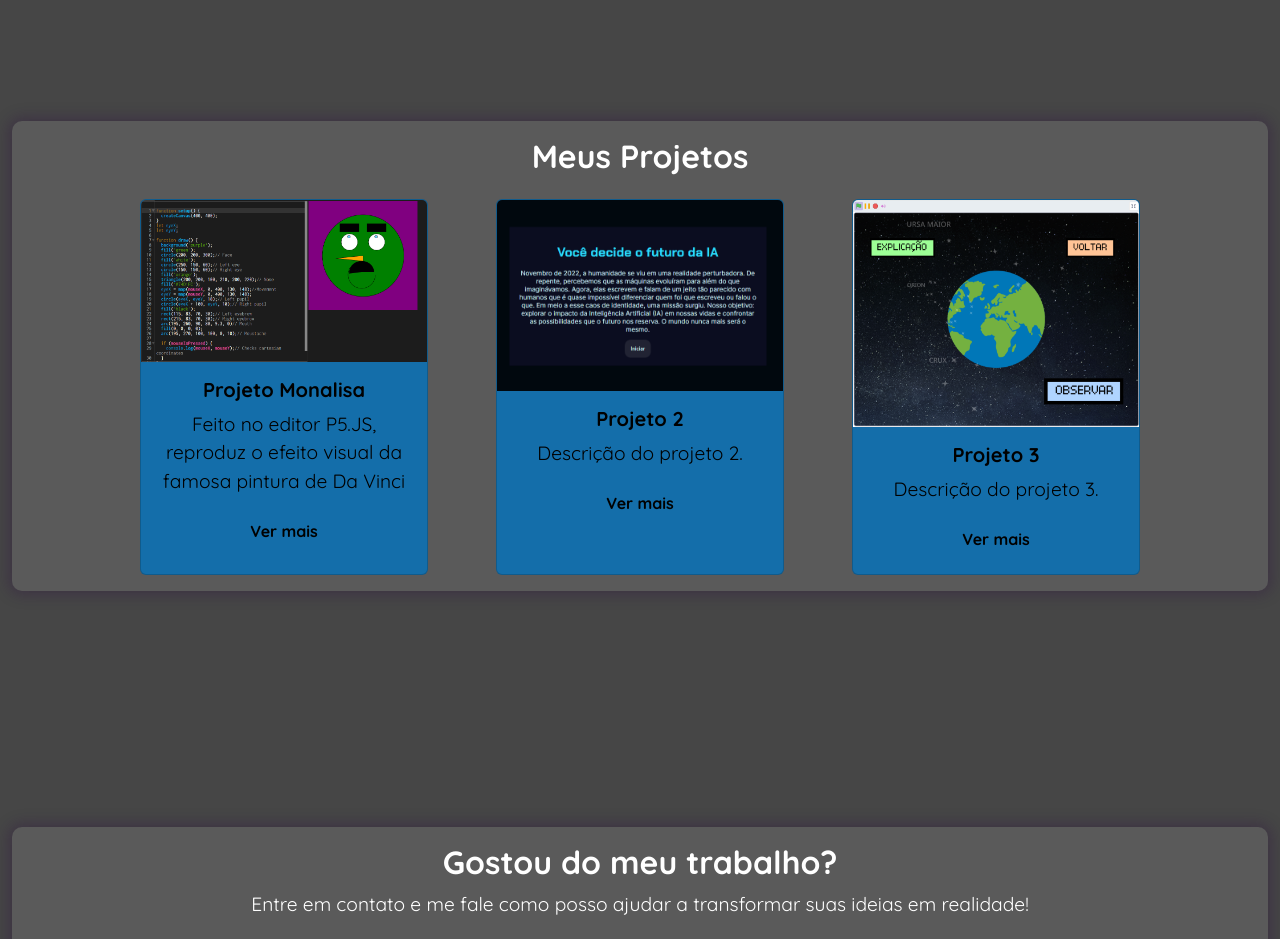
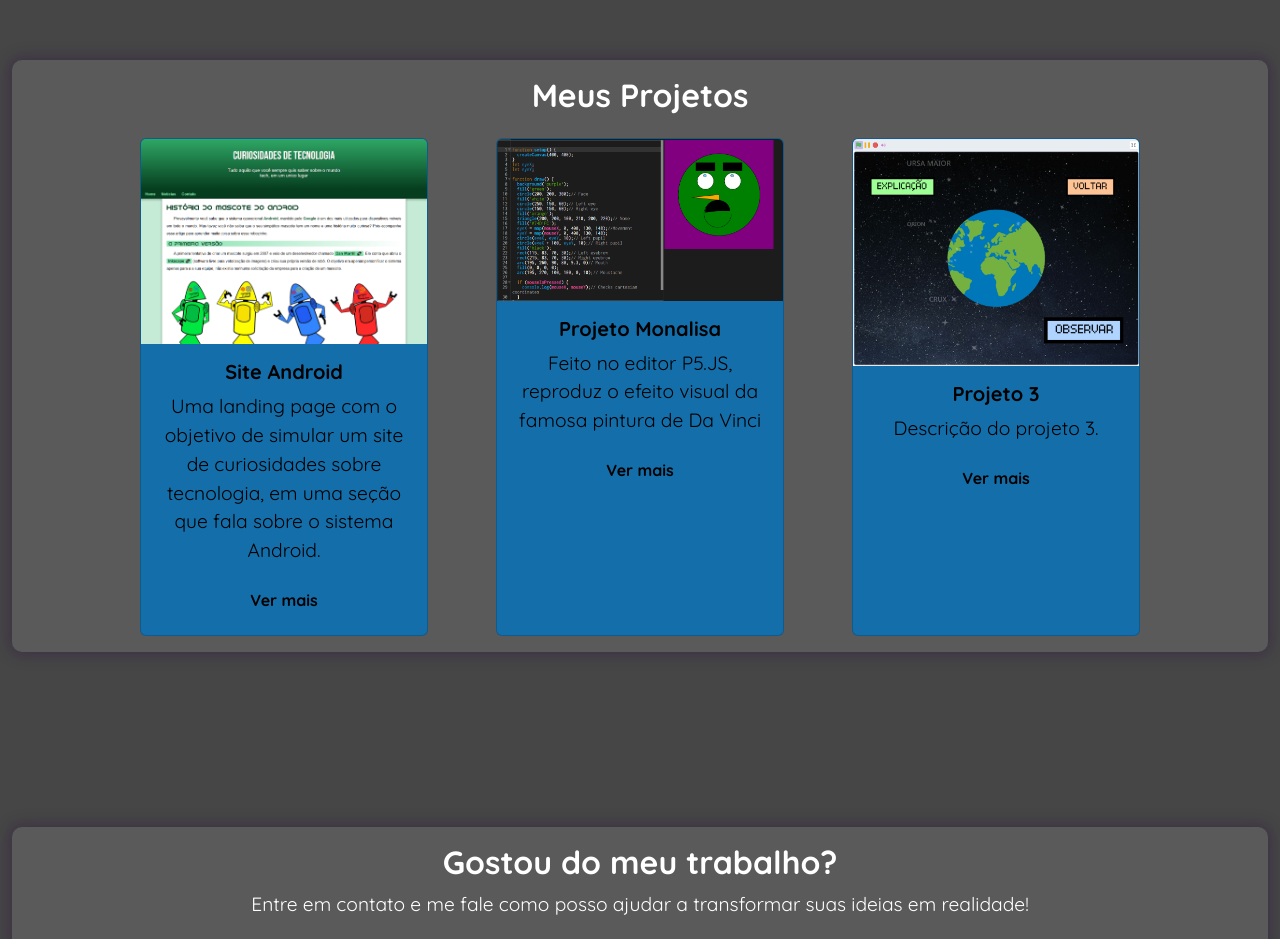
Before and after one commit to PedroMantovaniAL/PJT-PortifolioDigital, a plain HTML site: page index.html in a window 1280 px wide. Shown: the part 1440-2379 px from the top of the page. Drawn offline with nearby package versions, Linux system fonts and the light colour scheme.

Commit message:
updated projects

```diff
--- a/index.html
+++ b/index.html
@@ -117,10 +117,10 @@
                 <div class="card-wrapper">
                     <div class="col-sm-6 col-md-6 col-lg-4 mt-4 d-flex justify-content-center">
                         <div class="card">
-                            <img src="images/PJT-Monalisa.png" class="card-img-top" alt="Projeto 1">
+                            <img src="images/SiteAndroid.png" class="card-img-top" alt="Projeto 1">
                             <div class="card-body">
-                                <h5 class="card-title">Projeto Monalisa</h5>
-                                <p class="card-text">Feito no editor P5.JS, reproduz o efeito visual da famosa pintura de Da Vinci</p>
+                                <h5 class="card-title">Site Android</h5>
+                                <p class="card-text">Uma landing page com o objetivo de simular um site de curiosidades sobre tecnologia, em uma seção que fala sobre o sistema Android.</p>
                                 <button type="button" class="btn btn-link text-decoration-none" data-bs-toggle="modal" data-bs-target="#project1Modal">Ver mais</button>
                             </div>
                         </div>
@@ -129,10 +129,10 @@
                 <div class="card-wrapper">
                     <div class="col-sm-6 col-md-6 col-lg-4 mt-4 d-flex justify-content-center">
                         <div class="card">
-                            <img src="images/projeto-2.png" class="card-img-top" alt="Projeto 2">
+                            <img src="images/PJT-Monalisa.png" class="card-img-top" alt="Projeto 2">
                             <div class="card-body">
-                                <h5 class="card-title">Projeto 2</h5>
-                                <p class="card-text">Descrição do projeto 2.</p>
+                                <h5 class="card-title">Projeto Monalisa</h5>
+                                <p class="card-text">Feito no editor P5.JS, reproduz o efeito visual da famosa pintura de Da Vinci</p>
                                 <button type="button" class="btn btn-link text-decoration-none" data-bs-toggle="modal" data-bs-target="#project2Modal">Ver mais</button>
                             </div>
                         </div>
@@ -159,16 +159,16 @@
         <div class="modal-dialog">
             <div class="modal-content">
                 <div class="modal-header">
-                    <h5 class="modal-title">Projeto Monalisa</h5>
+                    <h5 class="modal-title">Site Android</h5>
                     <button type="button" class="btn-close" data-bs-dismiss="modal" aria-label="Close"></button>
                 </div>
                 <div class="modal-body">
-                    <p>Feito no editor P5.JS, reproduz o efeito visual da famosa pintura de Da Vinci. Usando métodos internos do editor, crio um efeito de olhos se movendo a medida que o mouse se movimenta pela tela.</p>
-                    <img src="images/PJT-Monalisa.png" class="img-fluid w-100" alt="Imagem representativa do projeto de uma biblioteca online">
+                    <p>Uma landing page com o objetivo de simular um site de curiosidades sobre tecnologia, em uma seção que fala sobre o sistema Android.</p>
+                    <img src="images/SiteAndroid.png" class="img-fluid w-100" alt="Imagem representativa do projeto de uma landing page sobre Android">
                 </div>
                 <div class="modal-footer">
-                    <a href="https://editor.p5js.org/pedro_mantovani/full/YIl0NZTLs" target="_blank">Ver projeto completo</a>
-                    <a href="https://editor.p5js.org/pedro_mantovani/sketches/YIl0NZTLs" target="_blank">Ver código no P5.JS</a>
+                    <a href="https://pedromantovanimuniz.github.io/CursoEmVideo-HTML-CSS/Desafios/010/" target="_blank">Ver projeto completo</a>
+                    <a href="https://github.com/PedroMantovaniMuniz/CursoEmVideo-HTML-CSS/tree/main/Desafios/010" target="_blank">Ver código no GitHub</a>
                 </div>
             </div>
         </div>
@@ -178,16 +178,16 @@
         <div class="modal-dialog">
             <div class="modal-content">
                 <div class="modal-header">
-                    <h5 class="modal-title">Projeto 2</h5>
+                    <h5 class="modal-title">Projeto Monalisa</h5>
                     <button type="button" class="btn-close" data-bs-dismiss="modal" aria-label="Close"></button>
                 </div>
                 <div class="modal-body">
-                    <p>Lorem ipsum dolor sit amet consectetur adipisicing elit. Placeat soluta ea consectetur maxime natus adipisci corrupti cumque ipsa porro dolorum ab, incidunt tempore architecto autem magnam. Ratione, blanditiis! Possimus, laboriosam.</p>
-                    <img src="images/projeto-2.png" class="img-fluid w-100" alt="Imagem representativa do projeto de uma biblioteca online">
+                    <p>Feito no editor P5.JS, reproduz o efeito visual da famosa pintura de Da Vinci. Usando métodos internos do editor, crio um efeito de olhos se movendo a medida que o mouse se movimenta pela tela.</p>
+                    <img src="images/PJT-Monalisa.png" class="img-fluid w-100" alt="Imagem representativa do projeto de uma reprodução da pintura Monalisa">
                 </div>
                 <div class="modal-footer">
-                    <a href="#">Ver projeto completo</a>
-                    <a href="#">Ver código no GitHub</a>
+                    <a href="https://editor.p5js.org/pedro_mantovani/full/YIl0NZTLs" target="_blank">Ver projeto completo</a>
+                    <a href="https://editor.p5js.org/pedro_mantovani/sketches/YIl0NZTLs" target="_blank">Ver código no P5.JS</a>
                 </div>
             </div>
         </div>
```
Also changed, not shown: images/SiteAndroid.png (added), images/projeto-2.png (deleted).
